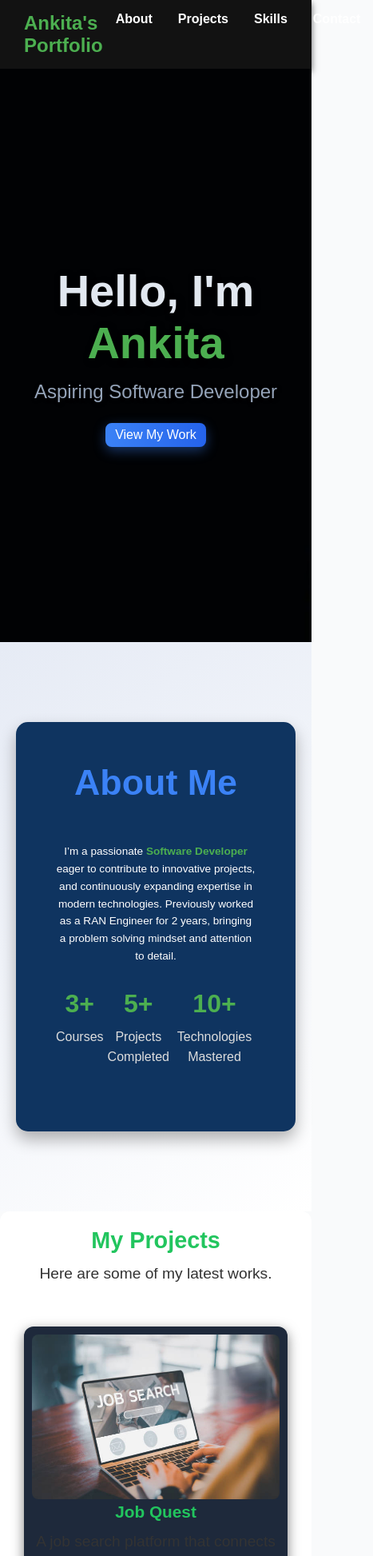
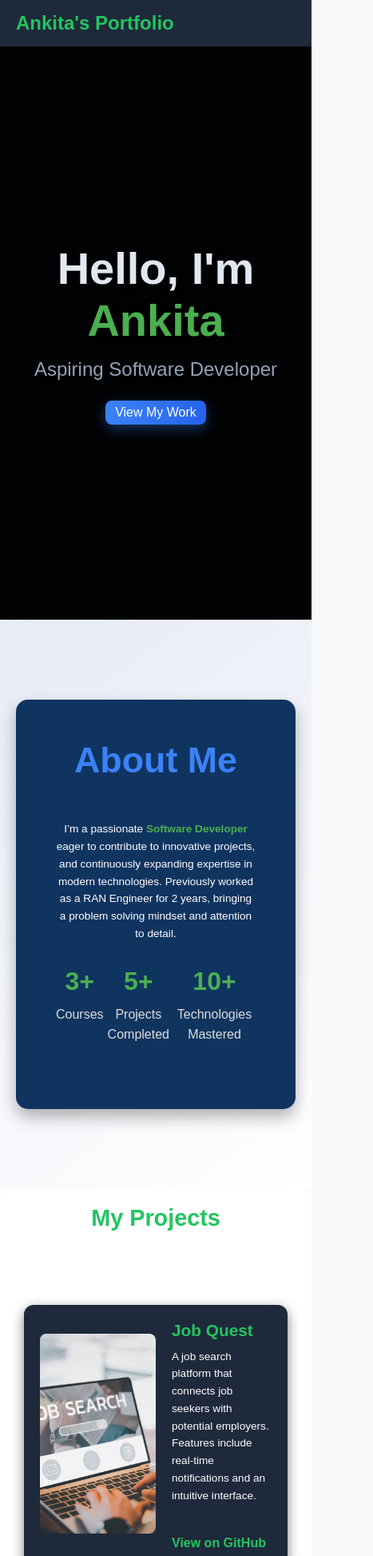
Before and after one commit to Ankita-ydv/my-portfolio, a React (Create React App) app: page / in a window 390 px wide. Shown: the top 1946 px of the page at 80% size, 467 px wide, since content can reach past the window. Built offline with nearby package versions, Linux system fonts and the light colour scheme.

Commit message:
Updated navbar to be mobile-friendly

```diff
--- a/src/components/Contact.js
+++ b/src/components/Contact.js
@@ -25,7 +25,7 @@ const Contact = () => {
         {/* GitHub */}
         <div className="contact-item">
           <a
-            href="https://github.com/your-github-id"
+            href="https://github.com/Ankita-ydv"
             target="_blank"
             rel="noopener noreferrer"
             className="contact-link"
@@ -38,7 +38,7 @@ const Contact = () => {
         {/* Email */}
         <div className="contact-item">
           <a
-            href="mailto:your-email@example.com"
+            href="mailto:ankita.13y@gmail.com"
             className="contact-link"
           >
             <FaEnvelope className="contact-icon email" />
--- a/src/components/Navbar.css
+++ b/src/components/Navbar.css
@@ -1,30 +1,70 @@
+/* Navbar styles */
 .navbar {
     display: flex;
     justify-content: space-between;
-    padding: 1rem 3rem;
-    background-color: rgba(15, 15, 15, 0.9);
-    box-shadow: 0 2px 10px rgba(0, 0, 0, 0.8);
+    align-items: center;
+    padding: 15px 20px;
+    background-color: #1e293b; /* Dark background */
   }
 
   .logo {
     font-size: 1.5rem;
-    font-weight: 700;
-    color: #4CAF50;
+    color: #22c55e; /* Green for branding */
+    font-weight: bold;
+  }
+
+  /* Nav links */
+  .nav-links {
+    display: flex;
+    gap: 20px;
   }
 
   .nav-links a {
-    margin: 0 1rem;
     text-decoration: none;
-    color: #fff;
-    font-weight: 600;
-    transition: color 0.3s;
+    color: #e2e8f0; /* Light text for contrast */
+    font-size: 1rem;
+    transition: color 0.3s ease;
   }
 
+  /* Hover effect */
   .nav-links a:hover {
-    color: #FFC107;
+    color: #22c55e; /* Change to green on hover */
   }
-  .navbar {
-    background: #121212;
-    padding: 15px 30px;
-    box-shadow: 0 4px 8px rgba(0, 0, 0, 0.6);
+
+  /* Menu toggle button (hidden by default) */
+  .menu-toggle {
+    display: none;
+    font-size: 1.8rem;
+    cursor: pointer;
+    color: #22c55e;
   }
+
+  /* Mobile styles */
+  @media (max-width: 768px) {
+    .navbar {
+      flex-direction: column;
+      align-items: flex-start;
+    }
+
+    .menu-toggle {
+      display: block; /* Show menu button on mobile */
+    }
+
+    .nav-links {
+      display: none;
+      flex-direction: column;
+      width: 100%;
+      margin-top: 10px;
+      gap: 10px;
+    }
+
+    .nav-links.active {
+      display: flex;
+    }
+
+    .nav-links a {
+      padding: 10px 0;
+      border-bottom: 1px solid rgba(255, 255, 255, 0.1);
+      width: 100%;
+    }
+  }
--- a/src/components/Projects.css
+++ b/src/components/Projects.css
@@ -42,6 +42,9 @@
     padding-left: 20px;
     color: #e2e8f0;
   }
+  .project-row .project-info p {
+    color: #ffffff !important; /* White text with higher priority */
+  }
 
 
 
@@ -52,6 +55,7 @@
   }
 
   p {
+
     font-size: 1rem;
     line-height: 1.6;
   }
@@ -65,6 +69,7 @@
     font-size: 2.5rem;
     margin-bottom: 20px;
     text-align: center;
+
   }
   .github-link {
     display: inline-block;
--- a/src/styles/App.css
+++ b/src/styles/App.css
@@ -58,109 +58,21 @@ body {
   }
 
   /* ==========================
-     Projects Section Styles
-  ========================== */
-  .projects-container {
-    background-color: #fff; /* White background outside project area */
-    padding: 50px 20px;
-    text-align: center;
-  }
-
-  /* Projects Heading */
-  .projects-heading {
-    color: #22c55e; /* Green heading */
-    font-size: 2.5rem;
-    margin-bottom: 10px;
-  }
-
-  /* Paragraph Styles */
-  .projects-container p {
-    font-size: 1.2rem;
-    color: #333;
-    margin-bottom: 30px;
-  }
-
-  /* Projects List for Desktop */
-  .projects-list {
-    display: flex;
-    flex-direction: column;
-    gap: 30px;
-    padding: 20px;
-  }
-
-  /* Individual Project Row */
-  .project-row {
-    display: flex;
-    align-items: center;
-    justify-content: space-between;
-    background-color: #1e293b; /* Dark background for contrast */
-    padding: 20px;
-    border-radius: 12px;
-    box-shadow: 0 5px 15px rgba(0, 0, 0, 0.5);
-    transition: transform 0.3s ease-in-out;
-  }
-
-  .project-row:hover {
-    transform: translateY(-5px);
-  }
-
-  /* Project Image Container */
-  .project-image-container {
-    flex: 1;
-    max-width: 50%;
-    text-align: center;
-  }
-
-  /* Project Image */
-  .project-image {
-    width: 100%;
-    max-width: 400px;
-    height: 250px;
-    object-fit: cover;
-    border-radius: 8px;
-  }
-
-  /* Project Info */
-  .project-info {
-    flex: 1;
-    max-width: 50%;
-    padding-left: 20px;
-    color: #e2e8f0;
-  }
-
-  /* Project Heading */
-  h3 {
-    color: #22c55e; /* Green heading */
-    font-size: 1.8rem;
-    margin-bottom: 10px;
-  }
-
-  /* Paragraph Styles */
-  p {
-    font-size: 1rem;
-    line-height: 1.6;
-  }
-
-  /* ==========================
      Responsive Styles
   ========================== */
 
   /* For Tablets and Small Screens */
   @media (max-width: 768px) {
-    .project-row {
-      flex-direction: column;
-      padding: 15px;
+    .container {
+      padding: 10px;
     }
 
-    .project-image-container,
-    .project-info {
-      max-width: 100%;
-      padding: 0;
+    header {
+      padding: 10px;
     }
 
-    .project-image {
-      width: 100%;
-      height: auto;
+    .projects-container {
+      padding: 20px 10px;
     }
 
     .projects-heading {
@@ -194,10 +106,6 @@ body {
       padding: 20px 10px;
     }
 
-    .project-row {
-      padding: 10px;
-    }
-
     .projects-heading {
       font-size: 1.8rem;
     }
```
